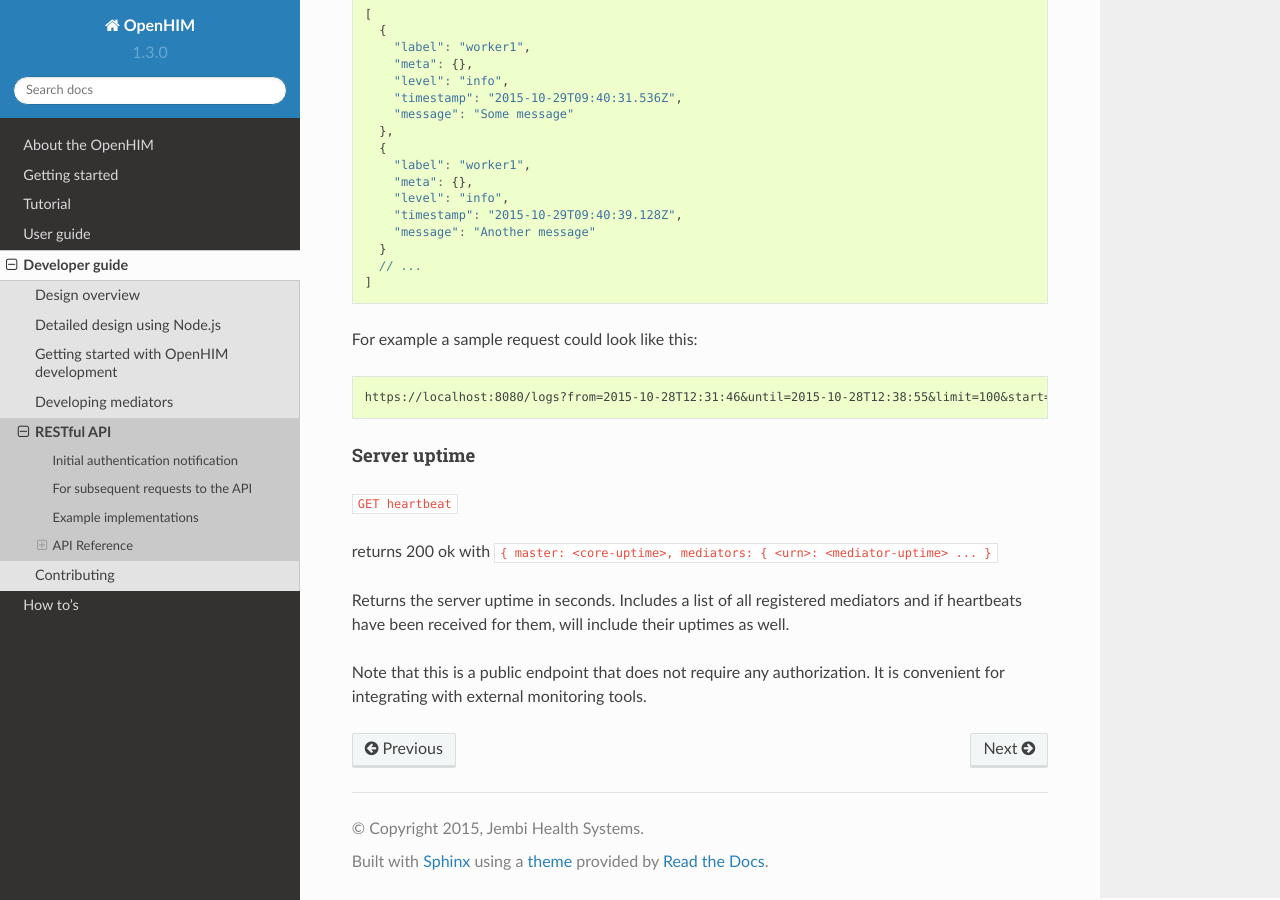
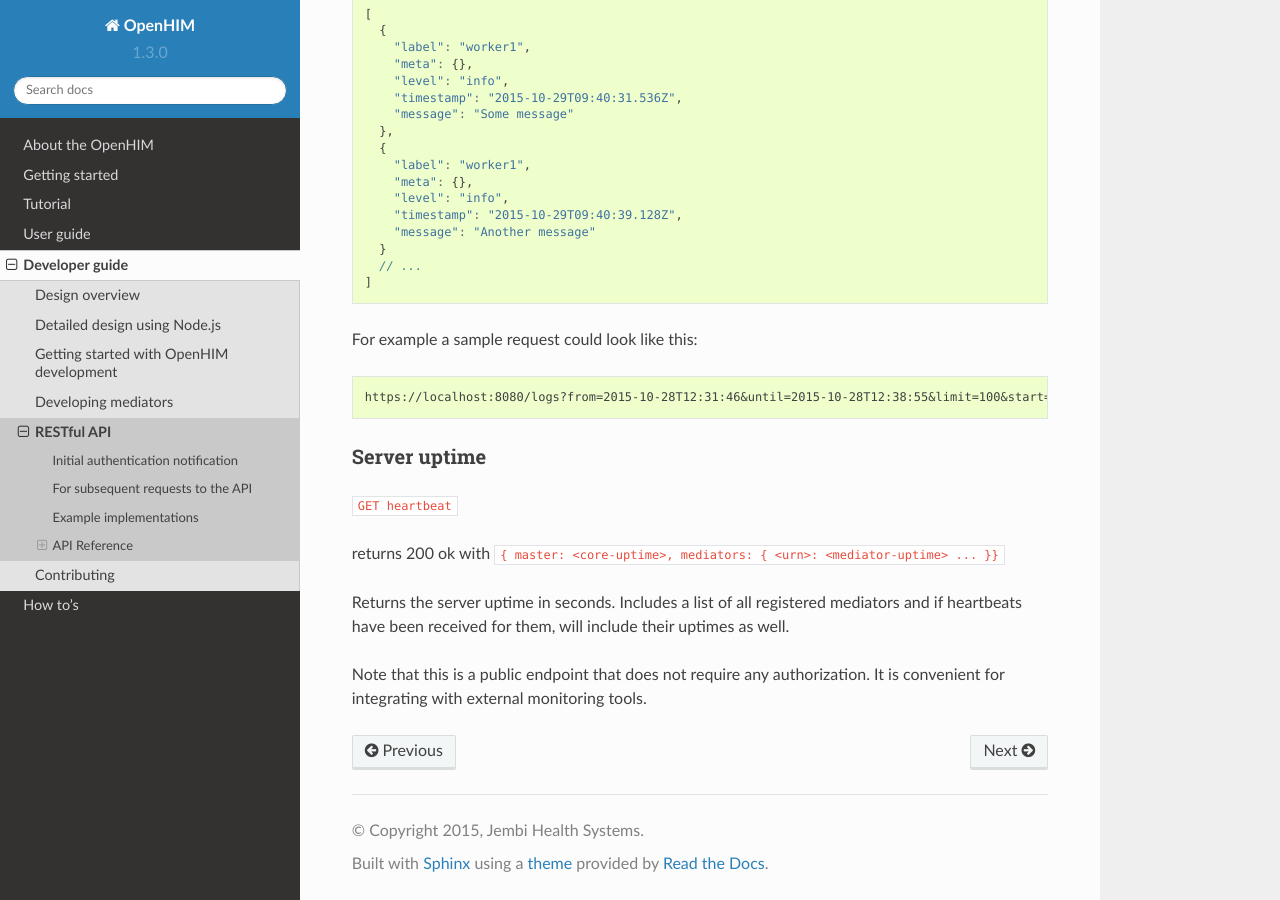
Before and after one commit to jembi/openhim-core-js, a Sphinx documentation site: the page built from docs/dev-guide/api-ref.md, in a window 1280 px wide and 900 px high, scrolled down 15718 px. Built offline with Sphinx 7.4.7 and the Read the Docs theme 2.0.0, drawn with Linux system fonts in a browser that asks for light colours.

Commit message:
Doc fixes

````diff
--- a/docs/dev-guide/api-ref.md
+++ b/docs/dev-guide/api-ref.md
@@ -636,11 +636,11 @@ For example a sample request could look like this:
 https://localhost:8080/logs?from=2015-10-28T12:31:46&until=2015-10-28T12:38:55&limit=100&start=10&level=error`
 ```
 
-#### Server uptime
+### Server uptime
 
 `GET heartbeat`
 
-returns 200 ok with `{ master: <core-uptime>, mediators: { <urn>: <mediator-uptime> ... }`
+returns 200 ok with `{ master: <core-uptime>, mediators: { <urn>: <mediator-uptime> ... }}`
 
 Returns the server uptime in seconds. Includes a list of all registered mediators and if heartbeats have been received for them, will include their uptimes as well.
 
````
